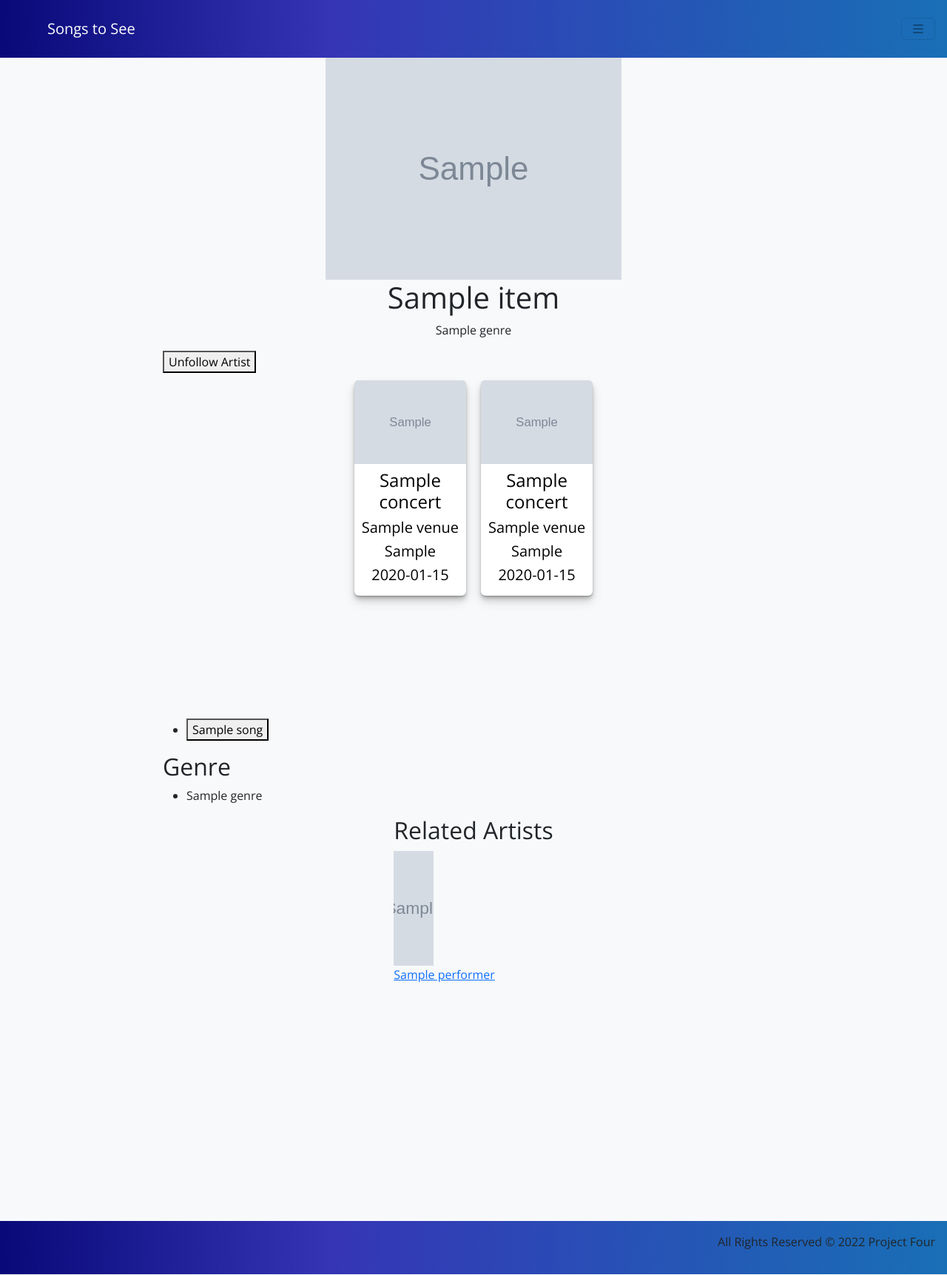
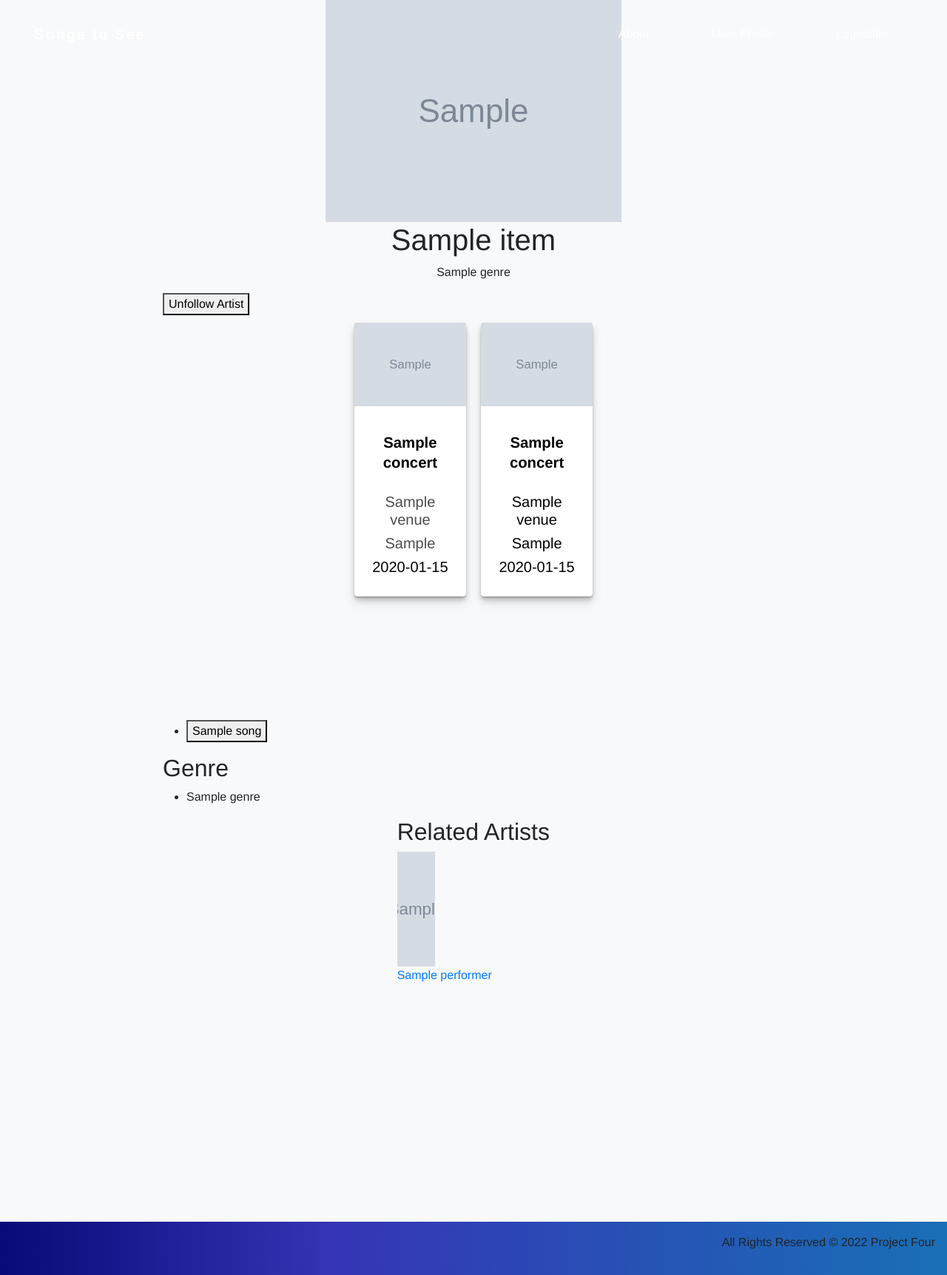
Before and after one commit to vknguyen1/project-four, a Django app: page /artists/detail/1 in a window 1280 px wide. Shown: the whole page at 74% size. Run offline with Django 4.2, Linux system fonts and the light colour scheme; a user stored in the database is signed in; tables that the repository leaves empty hold one stand-in row (values such as "Sample post"); grey boxes marked "Sample" are stand-in pictures; a database or web service that is not in the repository returns one stand-in record (values such as "Sample title"); data that the repository does not hold is empty; a map, chart or similar area stays blank; some libraries are stand-ins or nearby versions; grey boxes are pictures that could not be loaded.

Commit message:
wip: updates HTML and css

```diff
--- a/main_app/static/css/boilerplate.css
+++ b/main_app/static/css/boilerplate.css
@@ -1,6 +1,8 @@
 /* BOILERPLATE STYLING */
 * {
-  font-family: 'Open Sans', sans-serif;
+  /* font-family: 'Open Sans', sans-serif; */
+  font-family: "Helvetica Neue",sans-serif;
+  /* font-weight: lighter; */
 }
 
 
@@ -29,7 +31,7 @@ body {
 
   /* NAVBAR */
 
-  .navbar {
+  /* .navbar {
     background: linear-gradient(
       90deg,
       rgba(9, 9, 121, 1) 0%,
@@ -55,14 +57,10 @@ body {
   .navbar-toggler {
     margin-right: 1rem;
   }
+   */
 
-  /* TO-DO needed? */
-  .navbar-collapse {
-    display: flex !important;
-    flex-basis: auto;
-  }
 
-  .nav-link {
+  /* .nav-link {
     color: white;
     font-size: large;
     margin: 0rem 1rem 0rem 1rem;
@@ -90,10 +88,4 @@ body {
   .search-icon, .bi-search {
     height: 38px;
     width: 38px;
-  }
-
-  @media screen and (width: 600px) {
-    /* .navbar-toggler {
-          display: block;
-      } */
-  }
+  } */
--- a/main_app/static/css/index_pages.css
+++ b/main_app/static/css/index_pages.css
@@ -19,18 +19,19 @@
 .home-container {
   display: flex;
   align-items: center;
-  justify-content: center;
+  justify-content: flex-end;
   flex-direction: column;
   width: 100%;
-  height: 250px;
+  height: 300px;
   color: white;
   background: linear-gradient(
-    90deg,
-    rgba(9, 9, 121, 1) 0%,
+    90deg, rgba(9, 9, 121, 1) 0%,
     rgba(53, 53, 181, 1) 35%,
     rgba(25, 111, 182, 1) 100%
-  );
-  box-shadow: 10px 5px 10px #000000;
+    );
+  box-shadow: 0px 5px 15px rgb(49, 49, 49);
+  margin-bottom: 20px;
+  padding-bottom: 30px;
 }
 
 
@@ -43,12 +44,11 @@
 }
 
 
-
 #browseSpan {
   font-style: italic;
 }
 
-.home-container {
+/* .home-container {
   display: flex;
   align-items: center;
   justify-content: center;
@@ -63,7 +63,7 @@
     rgba(25, 111, 182, 1) 100%
   );
   box-shadow: 0px 5px 15px rgb(49, 49, 49);
-}
+} */
 
 .card-grid {
   display: flex;
@@ -86,9 +86,45 @@
   /* box-sizing: border-box; */
 }
 
-.card-body {
-  padding: 0.5rem;
+
+.card-title {
+  padding: 1rem;
 }
+
+/* test */
+
+.card-block {
+  font-size: 1em;
+  position: relative;
+  margin: 0;
+  border: none;
+  border-top: 1px solid rgba(34, 36, 38, .1);
+  box-shadow: none;
+}
+
+.card-img-top {
+  display: block;
+  width: 100%;
+  height: auto;
+}
+
+.card-title {
+  font-size: 1.27em;
+  font-weight: 700;
+  line-height: 1.2857em;
+}
+
+.card-text {
+  color: rgba(0, 0, 0, .7);
+}
+
+#homeHR {
+  width: 75%;
+  color: rgba(0, 0, 0, .7);
+}
+
+/* test */
+
 
 .grid-card a {
   text-decoration: none;
--- /dev/null
+++ b/main_app/static/css/style.css
@@ -0,0 +1,118 @@
+/* test */
+
+/* body {
+    font-family: "Helvetica Neue",sans-serif;
+    font-weight: lighter;
+}
+
+header {
+    width: 100%;
+    height: 100vh;
+    background: url(https://wallpaper.wiki/wp-content/uploads/2017/05/wallpaper.wiki-Beautiful-Full-HD-Wallpaper-Download-Free-PIC-WPE0010098.jpg) no-repeat 50% 50%;
+    background-size: cover;
+} */
+
+.content {
+    width: 94%;
+    margin: 4em auto;
+    font-size: 20px;
+    line-height: 30px;
+    text-align: justify;
+}
+
+.logo {
+    line-height: 60px;
+    position: fixed;
+    float: left;
+    margin: 16px 46px;
+    color: #fff;
+    font-weight: bold;
+    font-size: 20px;
+    letter-spacing: 2px;
+}
+
+nav {
+    position: fixed;
+    width: 100%;
+    line-height: 60px;
+}
+
+nav ul {
+    line-height: 60px;
+    list-style: none;
+    background: rgba(0, 0, 0, 0);
+    overflow: hidden;
+    color: #fff;
+    padding: 0;
+    text-align: right;
+    margin: 0;
+    padding-right: 40px;
+    transition: 1s;
+}
+
+nav.black ul {
+    background: #000;
+}
+
+nav ul li {
+    display: inline-block;
+    padding: 16px 40px;;
+}
+
+nav ul li a {
+    text-decoration: none;
+    color: #fff;
+    font-size: 16px;
+}
+
+.logo a {
+    text-decoration: none;
+    color: #fff;
+    font-size: 20px;
+}
+
+.menu-icon {
+    line-height: 60px;
+    width: 100%;
+    background: #000;
+    text-align: right;
+    box-sizing: border-box;
+    padding: 15px 24px;
+    cursor: pointer;
+    color: #fff;
+    display: none;
+}
+
+@media(max-width: 786px) {
+
+    .logo {
+          position: fixed;
+          top: 0;
+          margin-top: 16px;
+    }
+
+    nav ul {
+          max-height: 0px;
+          background: #000;
+    }
+
+    nav.black ul {
+          background: #000;
+    }
+
+    .showing {
+          max-height: 34em;
+    }
+
+    nav ul li {
+          box-sizing: border-box;
+          width: 100%;
+          padding: 24px;
+          text-align: center;
+    }
+
+    .menu-icon {
+          display: block;
+    }
+
+}
--- a/main_app/templates/boilerplate.html
+++ b/main_app/templates/boilerplate.html
@@ -9,6 +9,17 @@
     <link href="https://cdn.jsdelivr.net/npm/bootstrap@5.2.0/dist/css/bootstrap.min.css" rel="stylesheet" integrity="sha384-gH2yIJqKdNHPEq0n4Mqa/HGKIhSkIHeL5AyhkYV8i59U5AR6csBvApHHNl/vI1Bx" crossorigin="anonymous">
     <link rel="stylesheet" href="https://cdn.jsdelivr.net/npm/bootstrap-icons@1.3.0/font/bootstrap-icons.css">
     <link rel="stylesheet" type="text/css" href="https://cdn.datatables.net/v/bs5/dt-1.12.1/fh-3.2.4/r-2.3.0/datatables.min.css"/>
+<!-- test -->
+<link href="//maxcdn.bootstrapcdn.com/bootstrap/4.1.1/css/bootstrap.min.css" rel="stylesheet" id="bootstrap-css">
+<script src="//maxcdn.bootstrapcdn.com/bootstrap/4.1.1/js/bootstrap.min.js"></script>
+<script src="//cdnjs.cloudflare.com/ajax/libs/jquery/3.2.1/jquery.min.js"></script>
+
+<link rel="stylesheet" href="style.css">
+<link rel="stylesheet" href="https://maxcdn.bootstrapcdn.com/font-awesome/4.7.0/css/font-awesome.min.css">
+<script src="https://code.jquery.com/jquery-3.3.1.js"></script>
+<!-- test -->
+
+
     <link rel="preconnect" href="https://fonts.googleapis.com">
     <link rel="preconnect" href="https://fonts.gstatic.com" crossorigin>
     <link href="https://fonts.googleapis.com/css2?family=Open+Sans&display=swap" rel="stylesheet">
@@ -16,39 +27,30 @@
     <link rel="stylesheet" type="text/css" href="{% static 'css/detail_pages.css' %}">
     <link rel="stylesheet" type="text/css" href="{% static 'css/index_pages.css' %}">
     <link rel="stylesheet" type="text/css" href="{% static 'css/forms.css' %}">
+    <link rel="stylesheet" type="text/css" href="{% static 'css/style.css' %}">
     <title>{{ page_name }} | Songs to See</title>
 </head>
 <body>
   <header>
-        <nav class="navbar">
-            <a class="navbar-brand" href="{% url 'home' %}">Songs to See</a>
-            <button class="navbar-toggler" type="button" data-toggle="collapse" data-target="#navbarSupportedContent" aria-controls="navbarContent" aria-expanded="false" aria-label="toggle navigation">
-              <span><i class="bi bi-list"></i></span>
-            </button>
-            <div class="collapse" id="navbarSupportedContent">
+    <nav>
+      <div class="menu-icon">
+        <i class="fa fa-bars fa-2x"></i>
+      </div>
+      <div class="logo">
+        <a href="{% url 'home' %}">Songs to See</a>
+      </div>
+      <div class="menu">
         {% if user.is_authenticated %}
-              <ul class="nav justify-content-end">
-                <li class="nav-item link-1">
-                  <a class="nav-link" href="{% url 'about' %}">About</a>
-                </li>
-                <li class="nav-item link-2">
-                  <a class="nav-link" href="{% url 'user_profile' %}">User Profile</a>
-                </li>
-                <li class="nav-item">
-                  <a class="nav-link link-3" href="{% url 'logout' %}">Logout</a>
-                </li>
+        <ul>
+          <li><a href="{% url 'about' %}">About</a></li>
+          <li><a href="{% url 'user_profile' %}">User Profile</a></li>
+          <li><a href="{% url 'logout' %}">Logout</a>/li>
         </ul>
         {% else %}
-              <ul class="nav navbar-nav justify-content-end">
-                <li class="nav-item link-1" id="aboutLink">
-                  <a class="nav-link" href="{% url 'about' %}">About</a>
-                </li>
-                <li class="nav-item link-2" id="signupLink">
-                  <a class="nav-link" href="{% url 'signup' %}">Signup</a>
-                </li>
-                <li class="nav-item link-3" >
-                  <a class="nav-link" href="{% url 'login' %}">Login</a>
-                </li>
+        <ul>
+          <li><a href="{% url 'about' %}">About</a></li>
+          <li><a href="{% url 'signup' %}">Signup</a></li>
+          <li><a href="{% url 'login' %}">Login</a></li>
         </ul>
         {% endif %}
       </div>
--- a/main_app/templates/registration/login.html
+++ b/main_app/templates/registration/login.html
@@ -3,6 +3,12 @@
 
 {% block body %}
 
+<!-- test -->
+
+
+
+
+<!-- test -->
 
 <h1>Please Login</h1>
 
```
Also changed, not shown: main_app/templates/home.html (+24 -21 lines). Lines whose indentation alone changed are shown as unchanged.
